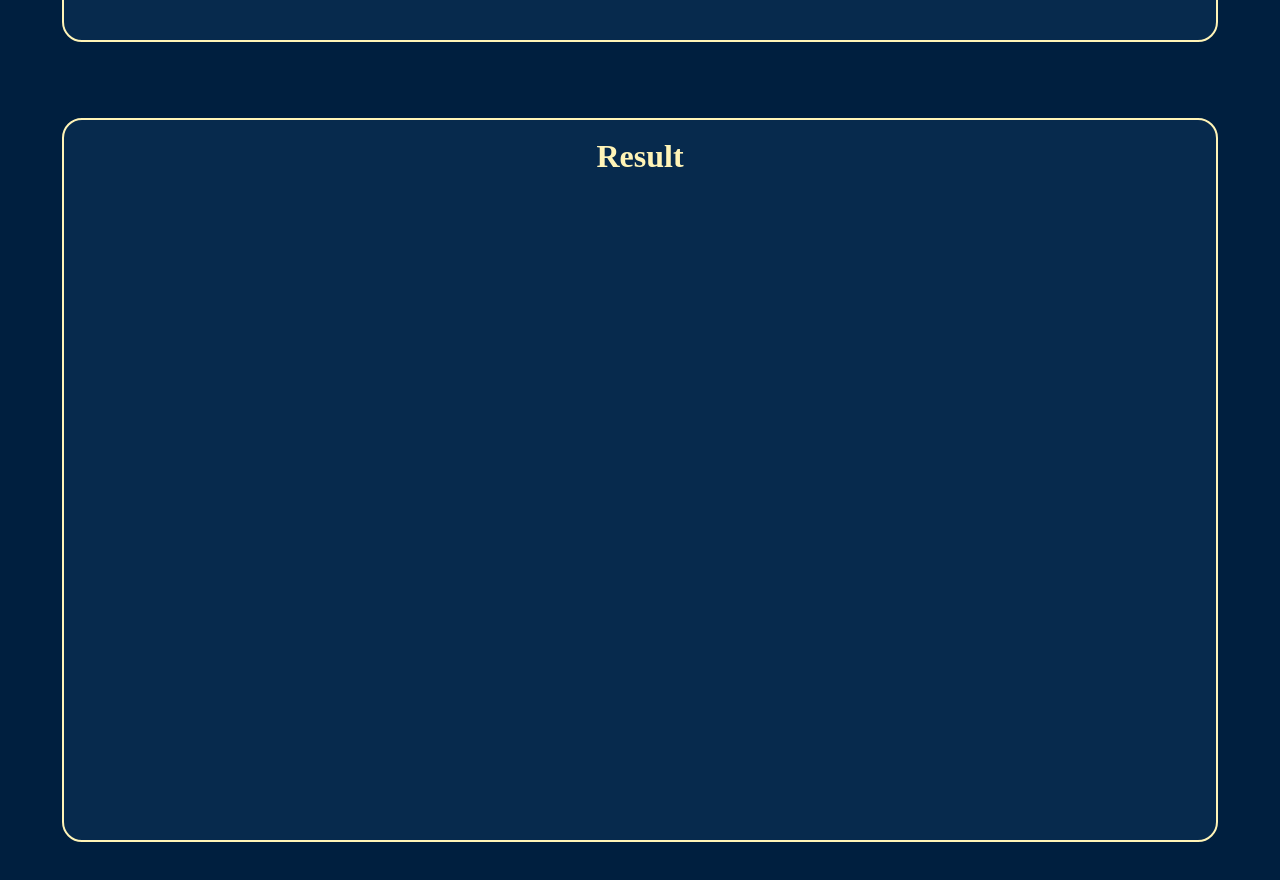
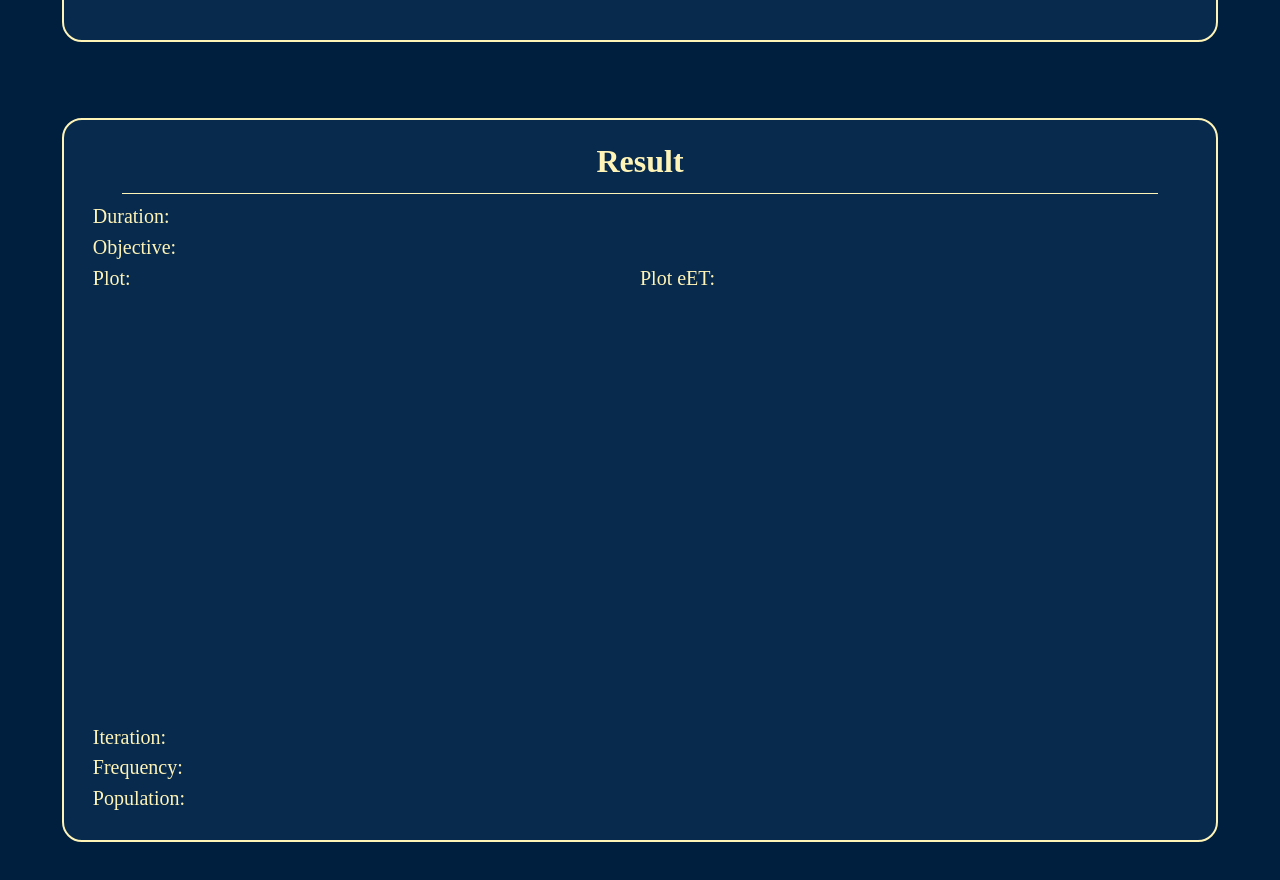
Before and after one commit to akmalrmn/Tubes1_AI, a React (Vite) app in the folder frontend/: page / in a window 1280 px wide. Shown: the part 720-1600 px from the top of the page. Built offline with nearby package versions, Linux system fonts and the light colour scheme; no server answers.

Commit message:
refactor: update frontend

```diff
--- a/frontend/src/result/Result.css
+++ b/frontend/src/result/Result.css
@@ -26,13 +26,64 @@
 }
 
 .result-title {
-    height: 10%;
-    width: 100%;
+    height: 7%;
+    width: 90%;
     color: #FFF4B7;
     text-align: center;
+    border-bottom: 1px solid #FFF4B7;
 }
 
 .result-content {
     height: 85%;
+    width: 95%;
+    margin-top: 1%;
+}
+
+.result-content p {
+    color: #FFF4B7;
+    font-size: 20px;
+}
+
+.duration {
     width: 100%;
+    height: 5%;
 }
+
+.objective {
+    width: 100%;
+    height: 5%;
+}
+
+.plot {
+    width: 100%;
+    height: 75%;
+    display: flex;
+    flex-direction: row;
+    justify-content: center;
+    align-items: center;
+}
+
+.plot-left {
+    width: 50%;
+    height: 100%;
+}
+
+.plot-right {
+    width: 50%;
+    height: 100%;
+}
+
+.iteration {
+    width: 100%;
+    height: 5%;
+}
+
+.frequency {
+    width: 100%;
+    height: 5%;
+}
+
+.population {
+    width: 100%;
+    height: 5%;
+}
--- a/frontend/src/result/Result.jsx
+++ b/frontend/src/result/Result.jsx
@@ -9,7 +9,29 @@ const Result = () => {
                 <h1>Result</h1>
             </div>
             <div className='result-content'>
-
+                <div className='duration'>
+                  <p>Duration: </p>
+                </div>
+                <div className='objective'>
+                  <p>Objective: </p>
+                </div>
+                <div className='plot'>
+                  <div className='plot-left'>
+                    <p>Plot: </p>
+                  </div>
+                  <div className='plot-right'>
+                    <p>Plot eET: </p>
+                  </div>
+                </div>
+                <div className='iteration'>
+                  <p>Iteration: </p>
+                </div>
+                <div className='frequency'>
+                  <p>Frequency:  </p>
+                </div>
+                <div className='population'>
+                  <p>Population: </p>
+                </div>
             </div>
         </div>
     </div>
```
